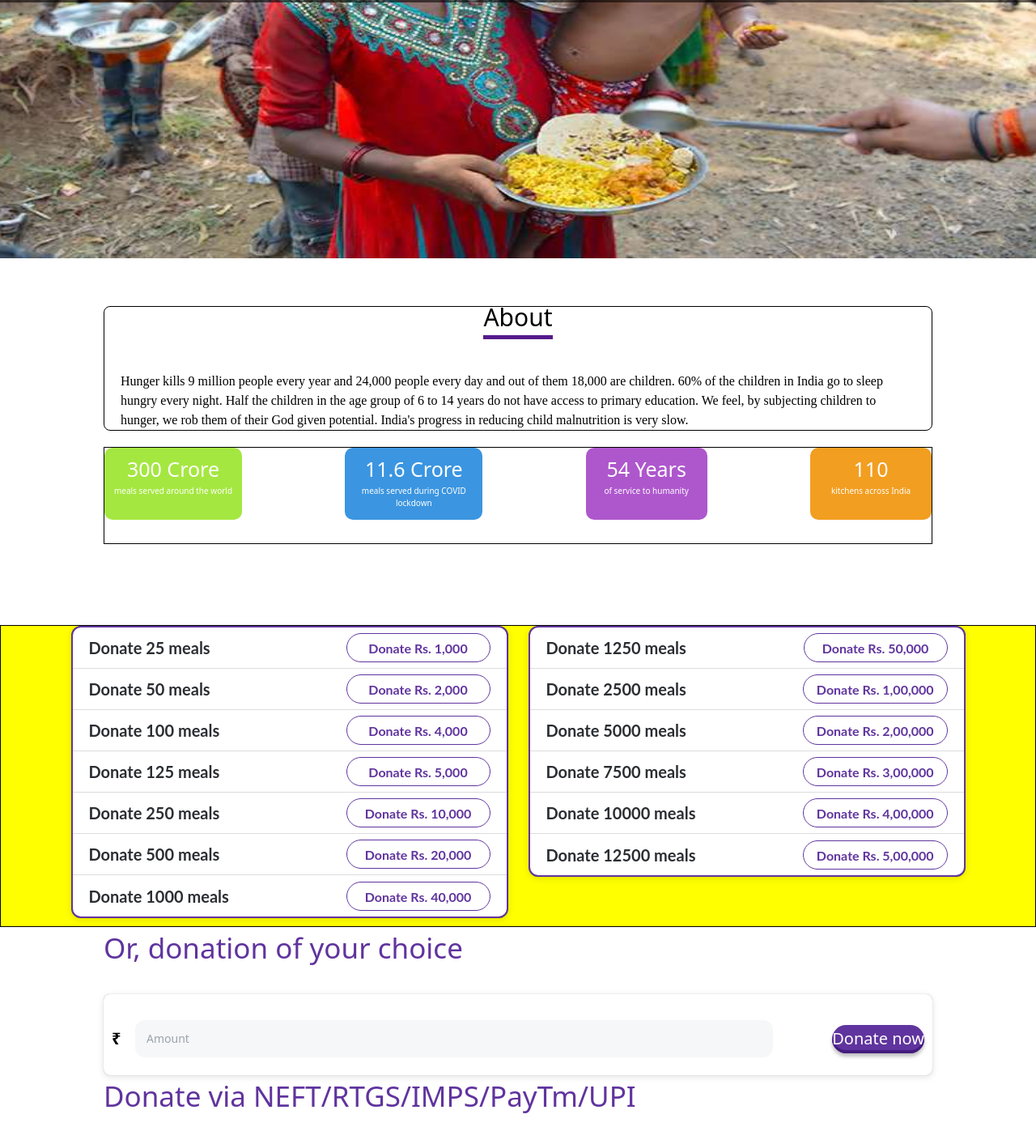
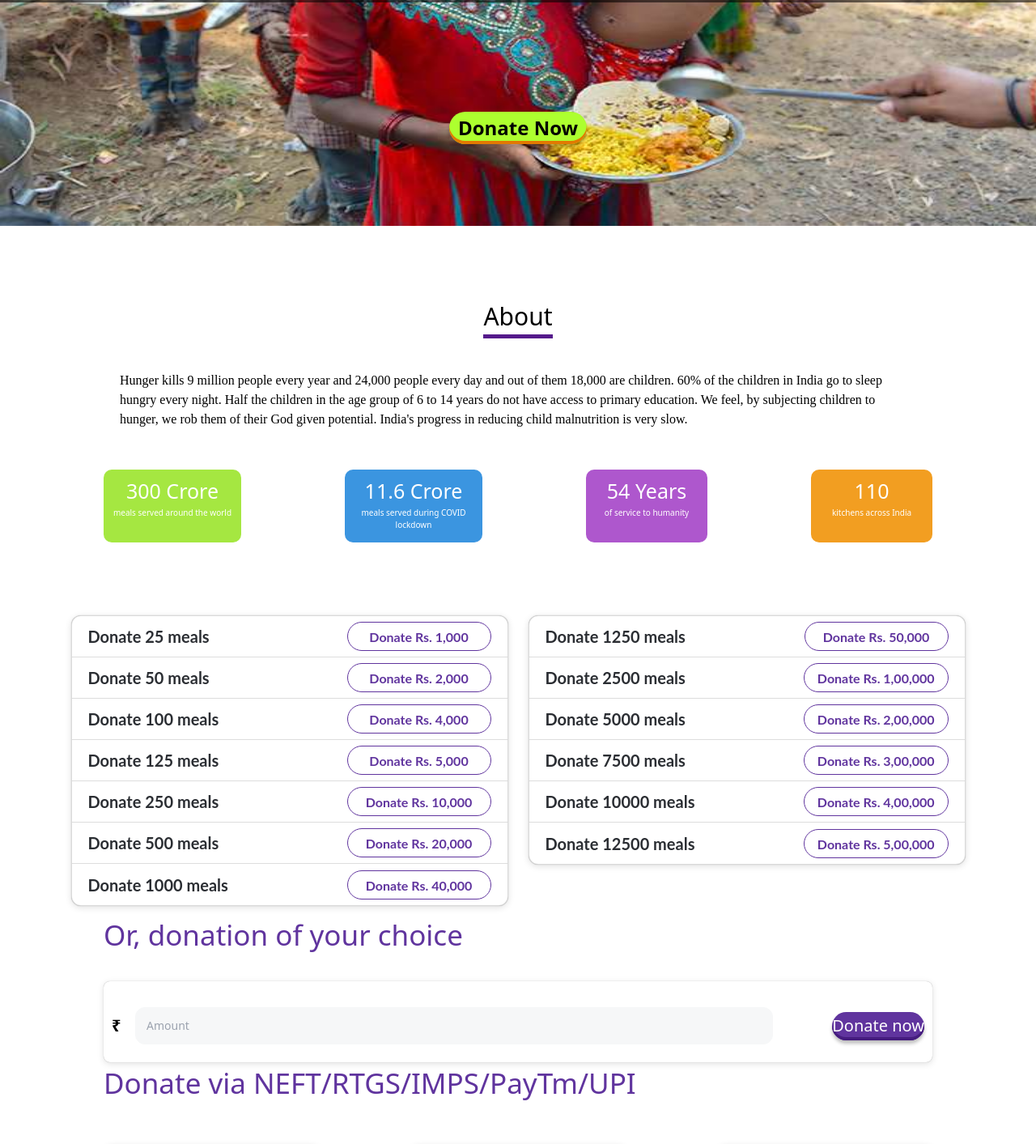
Before and after one commit to rajatdave24/WS_16062024, a React (Create React App) app in the folder src/: page / in a window 1280 px wide. Shown: the part 440-1853 px from the top of the page at 81% size. Built offline with nearby package versions, Linux system fonts and the light colour scheme; the HTML template or start-up script is replaced by a standard one.

Commit message:
8th September

```diff
--- a/src/FFC.js
+++ b/src/FFC.js
@@ -88,7 +88,13 @@ export const FFC = () => {
             </div >
             <div className='app'>
                 {/* <img src="FFC-Banner-WEB-1_JPEG.jpg" className={(menu) ? 'image1': 'image'} alt="lotus"/> */}
-                <div className='bannerFlex'> <p> Share few meals with <span style={{color:'#d294ff'}}>Poor, Hungry and Malnourished</span> Children</p></div>
+                <div className='bannerFlex'>
+                    <p> Share few meals with <span style={{color:'#d294ff'}}>Poor, Hungry and Malnourished</span> Children</p>
+
+                </div>
+                <div className='flexButton'>
+                            <a href="#donateNow">Donate Now</a>
+                        </div>
             </div>
 
 
--- a/src/pages/About.css
+++ b/src/pages/About.css
@@ -53,10 +53,10 @@
     display: flex;
     border-radius: 10px;
   }
-  .i1 ul div:hover{
+  /* .i1 ul div:hover{
     background-color: #efefef;
   }
-
+   */
   .i2{
     display: inline;
     width: 75vw;
--- a/src/pages/About.js
+++ b/src/pages/About.js
@@ -16,17 +16,17 @@ const About =()=> {
         <div className='infoPageContainer col-md-12'>
             <div className='i1'>
               <ul>
-                <div onClick={()=>{setPage(1)}}>
+                <div onClick={()=>{setPage(1)}} style={{backgroundColor: (page == 1)? '#efefef': ''}}>
                   <li>
                       <a href='#/about/ISKCON' style={{}}>ISKCON</a>
                   </li>
                 </div>
-                <div onClick={()=>{setPage(2)}}>
+                <div onClick={()=>{setPage(2)}} style={{backgroundColor: (page == 2)? '#efefef': ''}}>
                   <li>
                       <a href='#/about/OurMission'>Our Mission</a>
                   </li>
                 </div>
-                <div onClick={()=>{setPage(3)}}>
+                <div onClick={()=>{setPage(3)}} style={{backgroundColor: (page == 3)? '#efefef': ''}}>
                   <li>
                       <a href='#/about/FounderAcharya'>Founder Acharya</a></li>
                 </div>
--- a/src/style.css
+++ b/src/style.css
@@ -35,9 +35,7 @@ font-size: 1.5rem;
   background-repeat: no-repeat;
   width: 100vw;
   height: 90vh;
-  background-position: 50%;
-
-
+  justify-content: center;
 }
 
 .bannerFlex{
@@ -182,7 +180,7 @@ z-index: 0;
   /* top: 540px; */
   justify-content: center;
   justify-self: center;
-  border: 1px solid black;
+  /* border: 1px solid black; */
   border-radius: 8px;
   margin-top: 20px;
   resize: both;
@@ -215,8 +213,8 @@ z-index: 0;
   display: inline-flex;
   flex-direction: row;
   justify-content: space-between;
-  border: 1px solid black;
-  margin-top: 20px;
+  /* border: 1px solid black; */
+  margin-top: 50px;
   width: 80%;
   left: 10%;
   gap: 5px;
@@ -265,10 +263,10 @@ z-index: 0;
   top: 1100px;
   width: 100vw;
   gap: 25px;
-  margin-top: 100px;
+  margin-top: 60px;
   justify-content: center;
-  border: 1px solid black;
-  background-color: yellow;
+  /* border: 1px solid black; */
+  /* background-color: yellow; */
   scroll-behavior: smooth;
 }
 
@@ -282,8 +280,8 @@ z-index: 0;
   width: 540px;
   height:fit-content;
   justify-self: left;
-
-  border: 2px solid #60349e;
+  box-shadow: 0px 2px 8px rgba(0, 0, 0, 0.12), 0px 0px 1px rgba(0, 0, 0, 0.34);
+  border: 1px solid color-mix(in srgb, currentColor 15%, transparent);
 }
 
 .donationList{
@@ -509,7 +507,7 @@ z-index: 0;
   position: relative;
   width: 95vw;
   height: 36vh;
-  border: 1px solid black;
+  /* border: 1px solid black; */
   gap: 30px;
   justify-content: space-evenly;
   padding-bottom: 50px;
@@ -570,6 +568,25 @@ z-index: 0;
 .contact{
   display: block;
   position: relative;
+}
+
+.flexButton{
+  display: flex;
+  position: relative;
+  background-color: greenyellow;
+  width: 170px;
+  height: 40px;
+  font-size: 24px;
+  justify-content: center;
+  border-radius: 20px;
+  align-self: center;
+  align-items: center;
+  margin-top: 40vh;
+  font-weight: 850;
+  box-shadow: rgba(0, 0, 0, 0.25) 0px 4px 4px, rgb(226, 121, 1) 0px -4px 0px inset;
+}
+.flexButton a{
+  text-decoration: none;
 }
 
 @keyframes gallery {
@@ -914,6 +931,10 @@ z-index: 0;
   padding-bottom: 10px;
 }
 
+.flexButton{
+  display: none;
+}
+
 #portfolio h1{
   font-size: 20px !important;
 }
```
